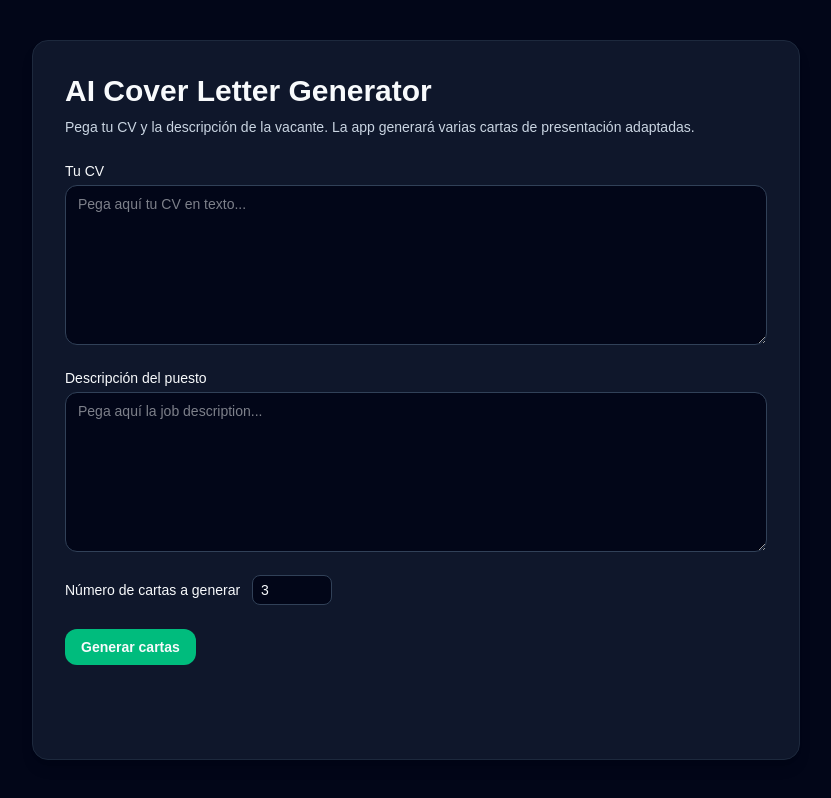
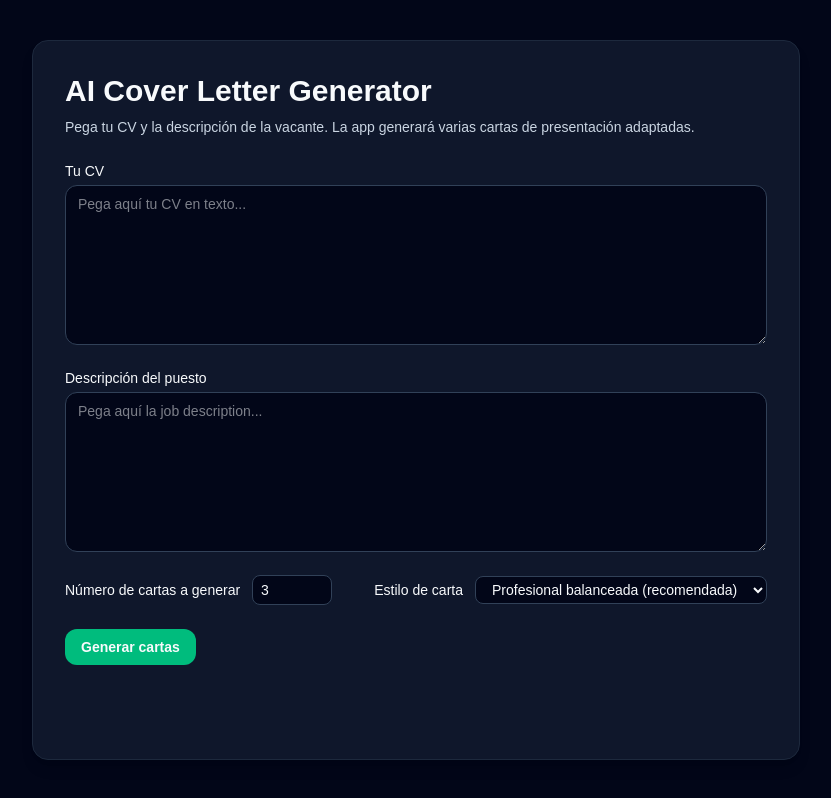
Before and after one commit to rudicarrilloypr/cv-coverletter-ai, a Next.js app: page /generate in a window 1280 px wide. Shown: the whole page, without its empty margins (224-1055 px from the left). Built offline with nearby package versions, Linux system fonts and the light colour scheme.

Commit message:
Add copy button on generated cover letters

```diff
--- a/src/app/api/generate-cover-letters/route.ts
+++ b/src/app/api/generate-cover-letters/route.ts
@@ -4,9 +4,7 @@ const openai = new OpenAI({
   apiKey: process.env.OPENAI_API_KEY,
 });
 
-type CoverLetterResponse = {
-  letters: string[];
-};
+type CoverLetterMode = "standard" | "concise" | "storytelling" | "technical";
 
 export async function POST(req: Request) {
   try {
@@ -14,6 +12,7 @@ export async function POST(req: Request) {
     const cv = body.cv as string | undefined;
     const jobDescription = body.jobDescription as string | undefined;
     const countRaw = body.count as number | undefined;
+    const modeRaw = body.mode as string | undefined;
 
     if (!cv || !jobDescription) {
       return Response.json(
@@ -22,8 +21,23 @@ export async function POST(req: Request) {
       );
     }
 
-    // entre 1 y 10 cartas
     const count = Math.min(Math.max(Number(countRaw) || 3, 1), 10);
+
+    const mode: CoverLetterMode =
+      modeRaw === "concise" ||
+      modeRaw === "storytelling" ||
+      modeRaw === "technical"
+        ? modeRaw
+        : "standard";
+
+    const modeInstructions =
+      mode === "concise"
+        ? "Haz cada carta muy breve y directa, máximo 3 párrafos, y ve al punto rápidamente."
+        : mode === "storytelling"
+        ? "Incluye un poco de storytelling: cuenta una breve historia que conecte la experiencia de la persona con las necesidades del puesto."
+        : mode === "technical"
+        ? "Enfatiza habilidades técnicas, stack tecnológico, métricas y resultados medibles, y palabras clave relevantes para roles de ingeniería o data."
+        : "Haz cartas profesionales balanceadas: buen tono humano, estructura clásica, y foco en logros relevantes.";
 
     const prompt = `
 Eres un experto en redacción de cartas de presentación y career coaching.
@@ -32,7 +46,12 @@ TAREA:
 - Escribe ${count} cartas de presentación diferentes.
 - Cada carta debe estar adaptada al CV y a la descripción del puesto.
 - Usa un tono profesional, humano y convincente.
-- Puedes escribir en el mismo idioma en el que esté la descripción (español/inglés).
+- Escribe en el mismo idioma en el que esté la descripción (español/inglés).
+
+MODO SELECCIONADO POR EL USUARIO: "${mode}"
+
+INSTRUCCIONES DE ESTILO PARA ESTE MODO:
+${modeInstructions}
 
 FORMATO DE RESPUESTA (MUY IMPORTANTE):
 Responde ÚNICAMENTE con un JSON válido con esta forma exacta:
@@ -60,12 +79,15 @@ ${jobDescription}
       max_output_tokens: 2000,
     });
 
-    // helper del SDK: toda la salida como texto plano
-    const rawText = response.output_text ?? "";
+    const firstOutput = response.output[0] as any;
+    const textItem = firstOutput.content.find(
+      (c: any) => c.type === "output_text"
+    );
+    const rawText: string = textItem?.text ?? "";
 
-    let parsed: CoverLetterResponse;
+    let json: unknown;
     try {
-      parsed = JSON.parse(rawText) as CoverLetterResponse;
+      json = JSON.parse(rawText);
     } catch (e) {
       console.error("Error parseando JSON de OpenAI:", rawText);
       return Response.json(
@@ -74,7 +96,12 @@ ${jobDescription}
       );
     }
 
-    const letters = Array.isArray(parsed.letters) ? parsed.letters : [];
+    const letters =
+      typeof json === "object" &&
+      json !== null &&
+      Array.isArray((json as any).letters)
+        ? (json as any).letters
+        : [];
 
     return Response.json({ letters });
   } catch (err) {
--- a/src/app/generate/page.tsx
+++ b/src/app/generate/page.tsx
@@ -1,20 +1,25 @@
 "use client";
 
 import React, { useState } from "react";
+
+type CoverLetterMode = "standard" | "concise" | "storytelling" | "technical";
 
 export default function GeneratePage() {
   const [cv, setCv] = useState("");
   const [jobDescription, setJobDescription] = useState("");
   const [count, setCount] = useState(3);
+  const [mode, setMode] = useState<CoverLetterMode>("standard");
   const [loading, setLoading] = useState(false);
   const [error, setError] = useState<string | null>(null);
   const [letters, setLetters] = useState<string[]>([]);
+  const [copiedIndex, setCopiedIndex] = useState<number | null>(null);
 
   async function handleSubmit(e: React.FormEvent) {
     e.preventDefault();
     setError(null);
     setLetters([]);
     setLoading(true);
+    setCopiedIndex(null);
 
     try {
       const res = await fetch("/api/generate-cover-letters", {
@@ -22,7 +27,7 @@ export default function GeneratePage() {
         headers: {
           "Content-Type": "application/json",
         },
-        body: JSON.stringify({ cv, jobDescription, count }),
+        body: JSON.stringify({ cv, jobDescription, count, mode }),
       });
 
       if (!res.ok) {
@@ -41,6 +46,17 @@ export default function GeneratePage() {
       setError(message);
     } finally {
       setLoading(false);
+    }
+  }
+
+  async function handleCopy(letter: string, index: number) {
+    try {
+      await navigator.clipboard.writeText(letter);
+      setCopiedIndex(index);
+      // feedback por 2 segundos
+      setTimeout(() => setCopiedIndex(null), 2000);
+    } catch {
+      setError("No se pudo copiar la carta al portapapeles.");
     }
   }
 
@@ -80,6 +96,7 @@ export default function GeneratePage() {
             />
           </div>
 
+          <div className="flex flex-col gap-3 md:flex-row md:items-center md:justify-between">
             <div className="flex items-center gap-3">
               <label className="text-sm font-medium">
                 Número de cartas a generar
@@ -92,6 +109,24 @@ export default function GeneratePage() {
                 onChange={(e) => setCount(Number(e.target.value))}
                 className="w-20 rounded-lg bg-slate-950 border border-slate-700 px-2 py-1 text-sm outline-none focus:ring-2 focus:ring-emerald-500"
               />
+            </div>
+
+            {/* SELECT DE MODO / ESTILO */}
+            <div className="flex items-center gap-3 mt-2 md:mt-0">
+              <label className="text-sm font-medium">Estilo de carta</label>
+              <select
+                value={mode}
+                onChange={(e) => setMode(e.target.value as CoverLetterMode)}
+                className="rounded-lg bg-slate-950 border border-slate-700 px-3 py-1 text-sm outline-none focus:ring-2 focus:ring-emerald-500"
+              >
+                <option value="standard">
+                  Profesional balanceada (recomendada)
+                </option>
+                <option value="concise">Breve y directa</option>
+                <option value="storytelling">Storytelling / narrativa</option>
+                <option value="technical">Muy técnica (roles de ingeniería)</option>
+              </select>
+            </div>
           </div>
 
           <button
@@ -115,8 +150,17 @@ export default function GeneratePage() {
                 key={idx}
                 className="rounded-xl border border-slate-700 bg-slate-950 px-4 py-3 text-sm whitespace-pre-line"
               >
-                <div className="text-xs mb-1 text-slate-400">
+                <div className="flex items-center justify-between mb-2">
+                  <div className="text-xs text-slate-400">
                     Carta #{idx + 1}
+                  </div>
+                  <button
+                    type="button"
+                    onClick={() => handleCopy(letter, idx)}
+                    className="text-xs px-2 py-1 rounded-lg border border-emerald-500 text-emerald-400 hover:bg-emerald-500/10 transition"
+                  >
+                    {copiedIndex === idx ? "Copiada ✓" : "Copiar"}
+                  </button>
                 </div>
                 {letter}
               </article>
```
Lines whose indentation alone changed are shown as unchanged.
